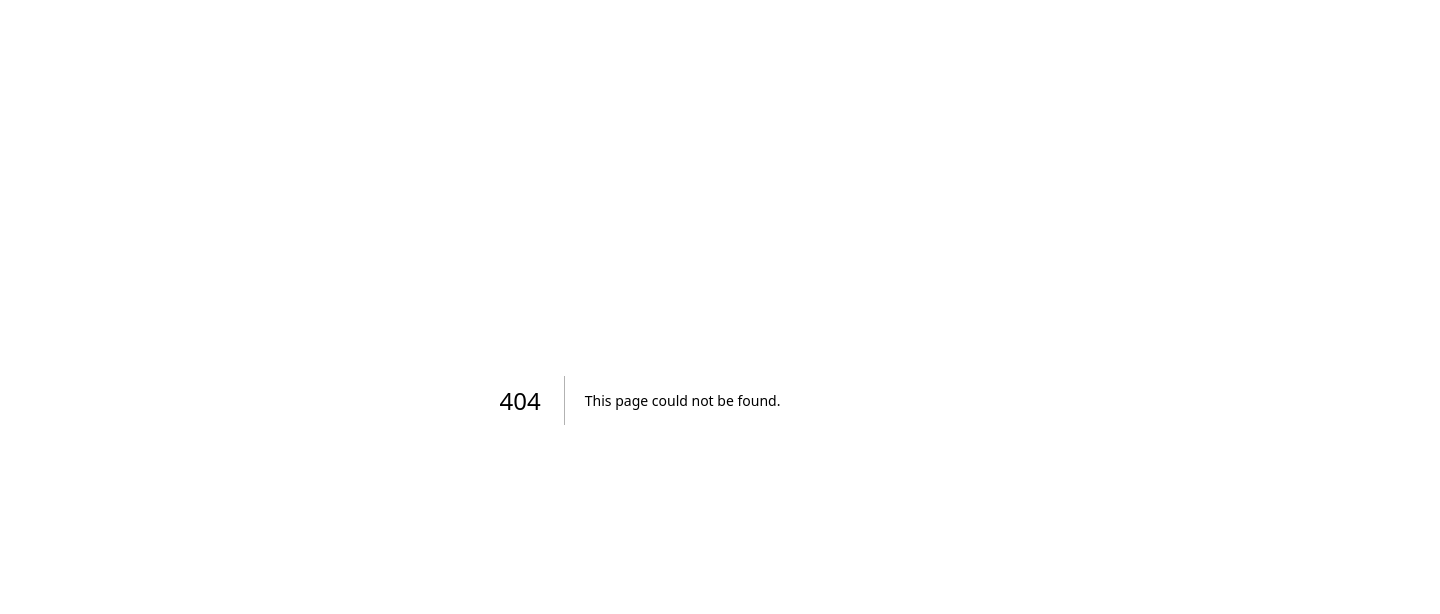
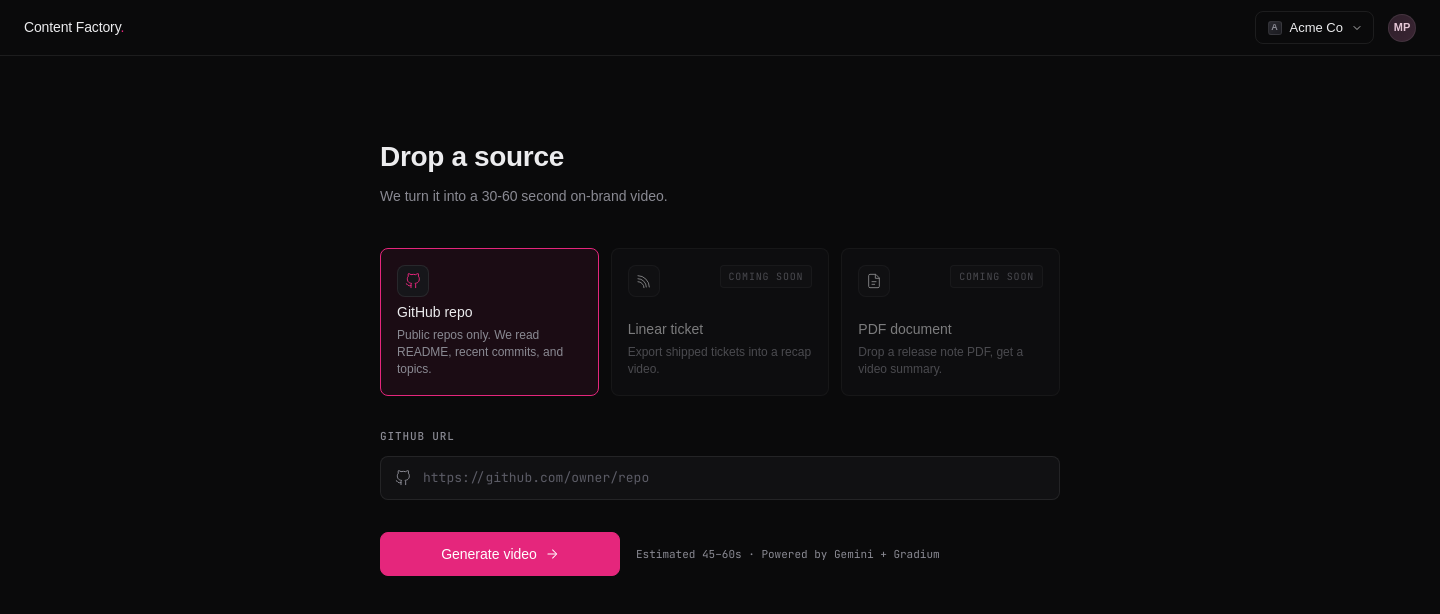
Before and after one commit to HackatonWinnners/content-factory, a Next.js app in the folder apps/web/: page /source in a window 1280 px wide. Before the commit this address had no page. Shown: the top 614 px of the page, 1440 px wide, since content can reach past the window. Built offline with nearby package versions, Linux system fonts and the light colour scheme; no server answers.

Commit message:
feat: /source screen with GitHub URL form + zod validation
Entire-Checkpoint: 10e08ed6f4ef

```diff
--- /dev/null
+++ b/apps/web/src/app/source/_components/source-form.tsx
@@ -0,0 +1,309 @@
+"use client";
+
+import { env } from "@content-factory/env/web";
+import type { Route } from "next";
+import { useRouter } from "next/navigation";
+import { type FormEvent, useEffect, useState } from "react";
+import { z } from "zod";
+
+import { type BrandProfile, loadBrandProfile } from "@/lib/brand-profile";
+
+const githubUrlPattern =
+	/^(?:https?:\/\/github\.com\/[^/]+\/[^/]+\/?|gh:[^/]+\/[^/]+)$/;
+
+const githubRefSchema = z
+	.string()
+	.trim()
+	.regex(
+		githubUrlPattern,
+		"Enter a public GitHub repo URL like https://github.com/owner/repo",
+	);
+
+type SourceKind = "github" | "linear" | "pdf";
+
+type SourceCardProps = {
+	kind: SourceKind;
+	active: boolean;
+	disabled: boolean;
+	title: string;
+	subtitle: string;
+	icon: React.ReactNode;
+	onClick: () => void;
+};
+
+function SourceCard({
+	active,
+	disabled,
+	title,
+	subtitle,
+	icon,
+	onClick,
+}: SourceCardProps) {
+	return (
+		<button
+			type="button"
+			onClick={onClick}
+			aria-disabled={disabled}
+			data-active={active}
+			className={`group relative flex h-[148px] flex-col items-start justify-between rounded-md border bg-[var(--color-elev-1)] p-4 text-left transition-[border-color,background-color,transform] duration-[120ms] ${
+				disabled
+					? "cursor-not-allowed border-[var(--color-border)] opacity-50"
+					: "cursor-pointer border-[var(--color-border)] hover:border-[var(--color-magenta)] hover:bg-[var(--color-magenta-bg)] focus-visible:border-[var(--color-magenta)] focus-visible:outline-none"
+			} ${
+				active && !disabled
+					? "border-[var(--color-magenta)] bg-[var(--color-magenta-bg)]"
+					: ""
+			}`}
+		>
+			<div className="flex w-full items-start justify-between">
+				<span
+					className={`inline-flex h-8 w-8 items-center justify-center rounded-md border border-[var(--color-border)] bg-[var(--color-elev-2)] ${
+						active && !disabled
+							? "text-[var(--color-magenta)]"
+							: "text-[var(--color-text)]"
+					}`}
+				>
+					{icon}
+				</span>
+				{disabled ? (
+					<span className="mono inline-flex items-center rounded border border-[var(--color-border)] bg-[var(--color-elev-2)] px-2 py-[3px] text-[10px] text-[var(--color-text-muted)] uppercase tracking-[0.08em]">
+						Coming soon
+					</span>
+				) : null}
+			</div>
+			<div className="flex flex-col gap-1">
+				<span className="font-medium text-[14px] text-[var(--color-text)]">
+					{title}
+				</span>
+				<span className="text-[12px] text-[var(--color-text-muted)] leading-[1.45]">
+					{subtitle}
+				</span>
+			</div>
+		</button>
+	);
+}
+
+function GitHubIcon() {
+	return (
+		<svg
+			aria-hidden="true"
+			width={16}
+			height={16}
+			viewBox="0 0 24 24"
+			fill="none"
+			stroke="currentColor"
+			strokeWidth={1.5}
+			strokeLinecap="round"
+			strokeLinejoin="round"
+		>
+			<path d="M9 19c-5 1.5-5-2.5-7-3m14 6v-3.87a3.37 3.37 0 0 0-.94-2.61c3.14-.35 6.44-1.54 6.44-7A5.44 5.44 0 0 0 20 4.77 5.07 5.07 0 0 0 19.91 1S18.73.65 16 2.48a13.38 13.38 0 0 0-7 0C6.27.65 5.09 1 5.09 1A5.07 5.07 0 0 0 5 4.77a5.44 5.44 0 0 0-1.5 3.78c0 5.42 3.3 6.61 6.44 7A3.37 3.37 0 0 0 9 18.13V22" />
+		</svg>
+	);
+}
+
+function LinearIcon() {
+	return (
+		<svg
+			aria-hidden="true"
+			width={16}
+			height={16}
+			viewBox="0 0 24 24"
+			fill="none"
+			stroke="currentColor"
+			strokeWidth={1.5}
+			strokeLinecap="round"
+			strokeLinejoin="round"
+		>
+			<path d="M3 13a9 9 0 0 1 9 9" />
+			<path d="M3 8.5A12.5 12.5 0 0 1 15.5 21" />
+			<path d="M3 4a17 17 0 0 1 17 17" />
+		</svg>
+	);
+}
+
+function PdfIcon() {
+	return (
+		<svg
+			aria-hidden="true"
+			width={16}
+			height={16}
+			viewBox="0 0 24 24"
+			fill="none"
+			stroke="currentColor"
+			strokeWidth={1.5}
+			strokeLinecap="round"
+			strokeLinejoin="round"
+		>
+			<path d="M14 2H6a2 2 0 0 0-2 2v16a2 2 0 0 0 2 2h12a2 2 0 0 0 2-2V8z" />
+			<path d="M14 2v6h6" />
+			<path d="M9 13h6M9 17h4" />
+		</svg>
+	);
+}
+
+function ArrowRightIcon() {
+	return (
+		<svg
+			aria-hidden="true"
+			width={14}
+			height={14}
+			viewBox="0 0 24 24"
+			fill="none"
+			stroke="currentColor"
+			strokeWidth={1.75}
+			strokeLinecap="round"
+			strokeLinejoin="round"
+		>
+			<path d="M5 12h14" />
+			<path d="M13 5l7 7-7 7" />
+		</svg>
+	);
+}
+
+export function SourceForm() {
+	const router = useRouter();
+	const [kind, setKind] = useState<SourceKind>("github");
+	const [ref, setRef] = useState("");
+	const [error, setError] = useState<string | null>(null);
+	const [submitting, setSubmitting] = useState(false);
+	const [brand, setBrand] = useState<BrandProfile | null>(null);
+	const [brandReady, setBrandReady] = useState(false);
+
+	useEffect(() => {
+		setBrand(loadBrandProfile());
+		setBrandReady(true);
+	}, []);
+
+	async function handleSubmit(event: FormEvent<HTMLFormElement>) {
+		event.preventDefault();
+		setError(null);
+
+		if (!brandReady) return;
+		if (!brand) {
+			router.push("/brand-setup" as Route);
+			return;
+		}
+
+		const parsed = githubRefSchema.safeParse(ref);
+		if (!parsed.success) {
+			const issue = parsed.error.issues[0];
+			setError(issue?.message ?? "Invalid GitHub URL");
+			return;
+		}
+
+		setSubmitting(true);
+		try {
+			const response = await fetch(
+				`${env.NEXT_PUBLIC_SERVER_URL}/api/v1/video-jobs`,
+				{
+					method: "POST",
+					headers: { "content-type": "application/json" },
+					body: JSON.stringify({ kind: "git", ref: parsed.data, brand }),
+				},
+			);
+			if (!response.ok) {
+				const text = await response.text().catch(() => "");
+				throw new Error(text || `Server returned ${response.status}`);
+			}
+			const data = (await response.json()) as { jobId?: string };
+			if (!data.jobId) {
+				throw new Error("Server did not return a jobId");
+			}
+			router.push(`/thinking?jobId=${data.jobId}` as Route);
+		} catch (err) {
+			const message =
+				err instanceof Error ? err.message : "Failed to start job";
+			setError(message);
+			setSubmitting(false);
+		}
+	}
+
+	return (
+		<form onSubmit={handleSubmit} className="flex flex-col gap-8">
+			<div className="grid grid-cols-3 gap-3">
+				<SourceCard
+					kind="github"
+					active={kind === "github"}
+					disabled={false}
+					title="GitHub repo"
+					subtitle="Public repos only. We read README, recent commits, and topics."
+					icon={<GitHubIcon />}
+					onClick={() => setKind("github")}
+				/>
+				<SourceCard
+					kind="linear"
+					active={false}
+					disabled={true}
+					title="Linear ticket"
+					subtitle="Export shipped tickets into a recap video."
+					icon={<LinearIcon />}
+					onClick={() => {}}
+				/>
+				<SourceCard
+					kind="pdf"
+					active={false}
+					disabled={true}
+					title="PDF document"
+					subtitle="Drop a release note PDF, get a video summary."
+					icon={<PdfIcon />}
+					onClick={() => {}}
+				/>
+			</div>
+
+			<div className="flex flex-col gap-3">
+				<label
+					htmlFor="github-ref"
+					className="mono font-medium text-[11px] text-[var(--color-text-muted)] uppercase tracking-[0.08em]"
+				>
+					GitHub URL
+				</label>
+				<div
+					className={`flex h-11 items-center rounded-md border bg-[var(--color-elev-1)] px-[14px] transition-[border-color] duration-[120ms] focus-within:border-[var(--color-border-strong)] ${
+						error ? "border-[var(--color-red)]" : "border-[var(--color-border)]"
+					}`}
+				>
+					<span className="text-[var(--color-text-muted)]">
+						<GitHubIcon />
+					</span>
+					<input
+						id="github-ref"
+						name="ref"
+						spellCheck={false}
+						autoComplete="off"
+						placeholder="https://github.com/owner/repo"
+						value={ref}
+						onChange={(e) => {
+							setRef(e.target.value);
+							if (error) setError(null);
+						}}
+						className="mono ml-3 flex-1 bg-transparent text-[13px] text-[var(--color-text)] outline-none placeholder:text-[var(--color-text-dim)]"
+					/>
+				</div>
+				{error ? (
+					<div
+						role="alert"
+						className="text-[12px] text-[var(--color-red)] leading-[1.4]"
+					>
+						{error}
+					</div>
+				) : null}
+			</div>
+
+			<div className="flex items-center gap-4">
+				<button
+					type="submit"
+					disabled={submitting || !brandReady}
+					className="inline-flex h-11 w-[240px] items-center justify-center gap-2 rounded-md border border-[var(--color-magenta)] bg-[var(--color-magenta)] px-4 font-medium text-[14px] text-white transition-[background-color,transform,opacity] duration-[120ms] hover:bg-[#ED2F86] active:translate-y-[1px] disabled:cursor-not-allowed disabled:opacity-60 disabled:hover:bg-[var(--color-magenta)]"
+				>
+					{submitting ? "Starting…" : "Generate video"}
+					{submitting ? null : <ArrowRightIcon />}
+				</button>
+				<span className="mono text-[11px] text-[var(--color-text-muted)]">
+					Estimated 45–60s · Powered by Gemini + Gradium
+				</span>
+			</div>
+		</form>
+	);
+}
+
+export default SourceForm;
--- /dev/null
+++ b/apps/web/src/app/source/page.tsx
@@ -0,0 +1,21 @@
+import { ScreenShell } from "@/components/screen-shell";
+
+import { SourceForm } from "./_components/source-form";
+
+export default function SourcePage() {
+	return (
+		<ScreenShell>
+			<main className="mx-auto flex w-full max-w-[840px] flex-col gap-10 px-20 pt-20 pb-24">
+				<header className="flex flex-col gap-2">
+					<h1 className="font-semibold text-[28px] text-[var(--color-text)] tracking-[-0.012em]">
+						Drop a source
+					</h1>
+					<p className="text-[14px] text-[var(--color-text-muted)] leading-[1.55]">
+						We turn it into a 30-60 second on-brand video.
+					</p>
+				</header>
+				<SourceForm />
+			</main>
+		</ScreenShell>
+	);
+}
```
Also changed, not shown: 1 other file (tests, documents, lock files or other folders).
